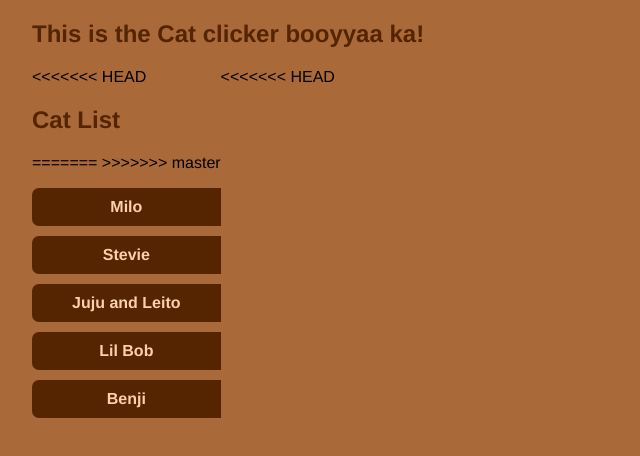
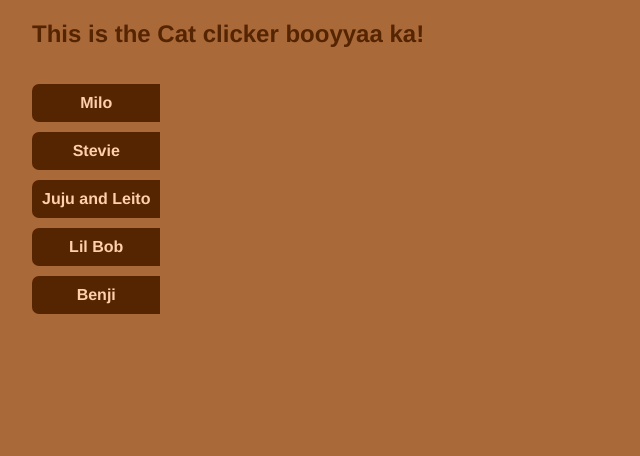
Before and after one commit to Uzmani/cat_clicker, a plain HTML site: page index.html in a window 1280 px wide. Shown: the whole page, without its empty margins (0-640 px from the left). Drawn offline with nearby package versions, Linux system fonts and the light colour scheme.

Commit message:
html changes

```diff
--- a/index.html
+++ b/index.html
@@ -8,27 +8,11 @@
 
   <body>
     <div class="main-wrapper">
-
       <h2>This is the Cat clicker booyyaa ka!</h2>
-
       <aside class="cat-list-wrapper">
-<<<<<<< HEAD
-        <h2>Cat List</h2>
-=======
->>>>>>> master
-        <ul class="cat-list">
-
-        </ul>
+        <ul class="cat-list"></ul>
       </aside>
-<<<<<<< HEAD
-
-      <section class="cat-display">
-
-      </section>
-
-
-
-
+      <section class="cat-display"></section>
       <div class="cat-template"  style="display: none;">
         <article class="cat-box" data-count="0" >
           <h2></h2>
@@ -38,25 +22,6 @@
           </div>
         </article>
       </div>
-
-      <!-- <article class="cat-box cat2">
-=======
-
-      <article class="cat-box">
-        <img  class="cat-pic" src="" />
-
-        <div class="count" data-count="0">
-          <span>Number of clicks:</span><h1>0</h1>
-        </div>
-      </article>
-      <article class="cat-box cat2">
->>>>>>> master
-        <img  class="cat-pic" src="https://lh3.ggpht.com/kixazxoJ2ufl3ACj2I85Xsy-Rfog97BM75ZiLaX02KgeYramAEqlEHqPC3rKqdQj4C1VFnXXryadFs1J9A=s0#w=640&h=496" />
-
-        <div class="count" data-count="0">
-          <span>Number of clicks:</span><h1>0</h1>
-        </div>
-      </article> -->
     </div>
 
     <script src="https://ajax.googleapis.com/ajax/libs/jquery/2.1.3/jquery.min.js"></script>
```
